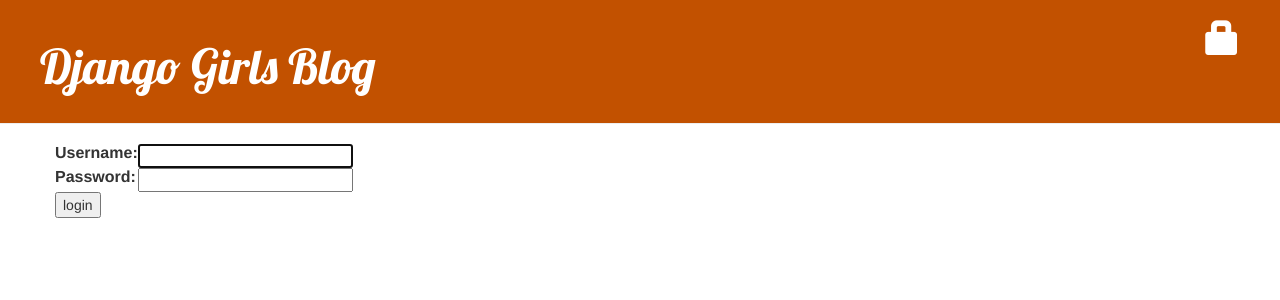
After one commit to zoerobins/my-first-blog, a Django app: page /accounts/login/ in a window 1280 px wide. The commit adds this page. Shown: the top 300 px of the page. Run offline with Django 3.2, Linux system fonts and the light colour scheme; some libraries are stand-ins or nearby versions.

Commit message:
Added login functionality, and delete posts.

```diff
--- a/blog/templates/blog/base.html
+++ b/blog/templates/blog/base.html
@@ -13,7 +13,11 @@
     <body>
         <div class="page-header">
             {% if user.is_authenticated %}
+                <a href="{% url 'post_draft_list' %}" class="top-menu"><span class="glyphicon glyphicon-edit"></span></a>
                 <a href="{% url 'post_new' %}" class="top-menu"><span class="glyphicon glyphicon-plus"></span></a>
+                <p class="top-menu">Hello {{ user.username }} <small>(<a href="{% url 'logout' %}">Logout</a>)</small></p>
+            {% else %}
+            <a href="{% url 'login' %}" class="top-menu"><span class="glyphicon glyphicon-lock"></span></a>
             {% endif %}
             <h1><a href="/">Django Girls Blog</a></h1>
         </div>
--- a/blog/templates/blog/post_detail.html
+++ b/blog/templates/blog/post_detail.html
@@ -6,9 +6,12 @@
             <div class="date">
                 {{ post.published_date }}
             </div>
+        {% else %}
+            <a class="btn btn-default" href="{% url 'post_publish' pk=post.pk %}">Publish</a>
         {% endif %}
         {% if user.is_authenticated %}
             <a class="btn btn-default" href="{% url 'post_edit' pk=post.pk %}"><span class="glyphicon glyphicon-pencil"></span></a>
+            <a class="btn btn-default" href="{% url 'post_remove' pk=post.pk %}"><span class="glyphicon glyphicon-remove"></span></a>
         {% endif %}
         <h2>{{ post.title }}</h2>
         <p>{{ post.text|linebreaksbr }}</p>
--- /dev/null
+++ b/blog/templates/registration/login.html
@@ -0,0 +1,25 @@
+{% extends "blog/base.html" %}
+
+{% block content %}
+    {% if form.errors %}
+        <p>Your username and password didn't match. Please try again.</p>
+    {% endif %}
+
+    <form method="post" action="{% url 'login' %}">
+    {% csrf_token %}
+        <table>
+            <tr>
+                <td>{{ form.username.label_tag }}</td>
+                <td>{{ form.username }}</td>
+            </tr>
+            <tr>
+                <td>{{ form.password.label_tag }}</td>
+                <td>{{ form.password }}</td>
+            </tr>
+        </table>
+
+        <input type="submit" value="login" />
+        <input type="hidden" name="next" value="{{ next }}" />
+
+    </form>
+{% endblock %}
--- a/blog/urls.py
+++ b/blog/urls.py
@@ -6,4 +6,7 @@ urlpatterns = [
     path('post/<int:pk>/', views.post_detail, name='post_detail'),
     path('post/new/', views.post_new, name='post_new'),
     path('post/<int:pk>/edit/', views.post_edit, name='post_edit'),
+    path('drafts/', views.post_draft_list, name='post_draft_list'),
+    path('post/<pk>/publish/', views.post_publish, name='post_publish'),
+    path('post/<pk>/remove/', views.post_remove, name='post_remove'),
 ]
--- a/mysite/settings.py
+++ b/mysite/settings.py
@@ -120,3 +120,5 @@ USE_TZ = True
 
 STATIC_URL = '/static/'
 STATIC_ROOT = os.path.join(BASE_DIR, 'static')
+
+LOGIN_REDIRECT_URL = '/'
--- a/mysite/urls.py
+++ b/mysite/urls.py
@@ -15,8 +15,12 @@ Including another URLconf
 """
 from django.contrib import admin
 from django.urls import path, include
+from django.contrib.auth.views import LoginView, LogoutView
 
 urlpatterns = [
     path('admin/', admin.site.urls),
+    path('accounts/login/', LoginView.as_view(), name='login'),
+    path('accounts/logout/', LogoutView.as_view(next_page='/'), name='logout'),
     path('', include('blog.urls')),
+
 ]
```
Also changed, not shown: blog/templates/blog/post_draft_list.html (added, +11 -0 lines), blog/views.py (+20 -2 lines).
